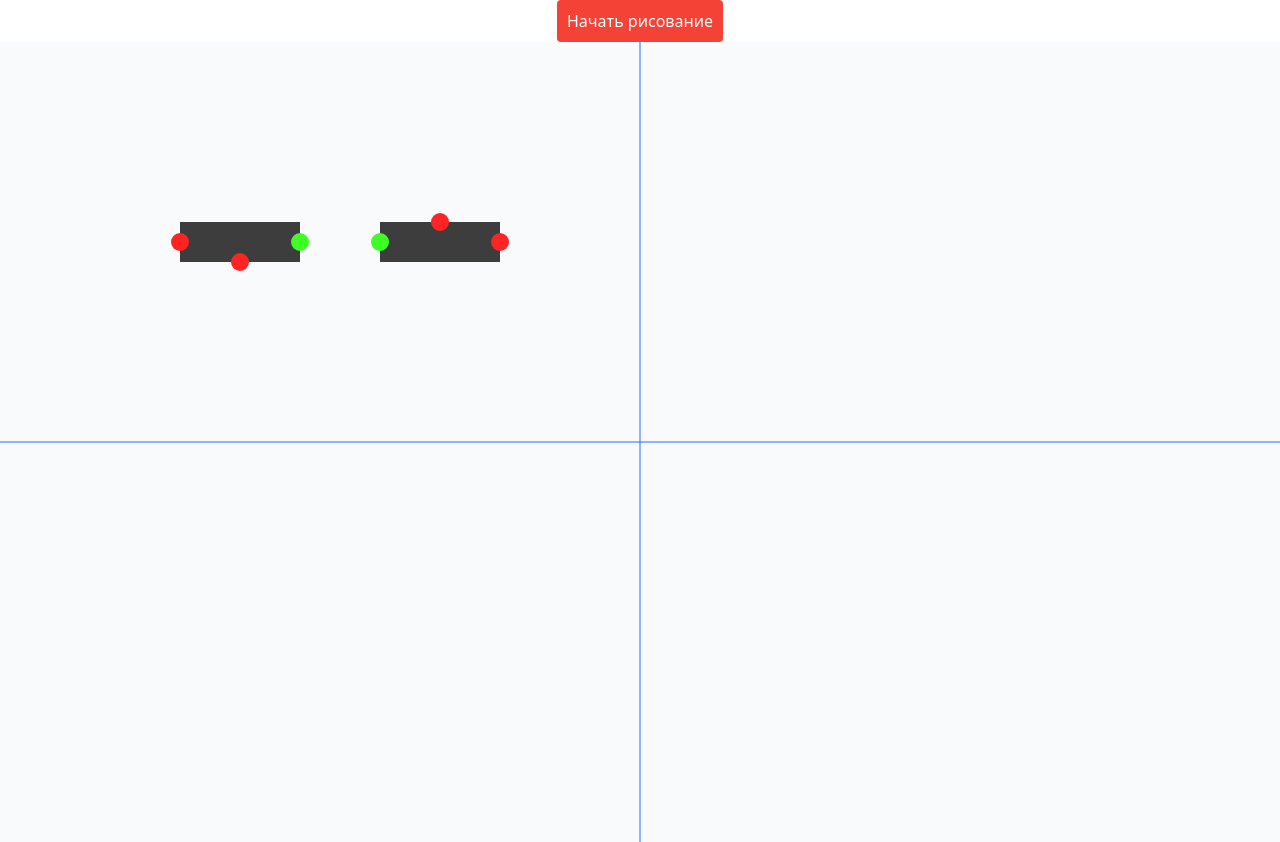
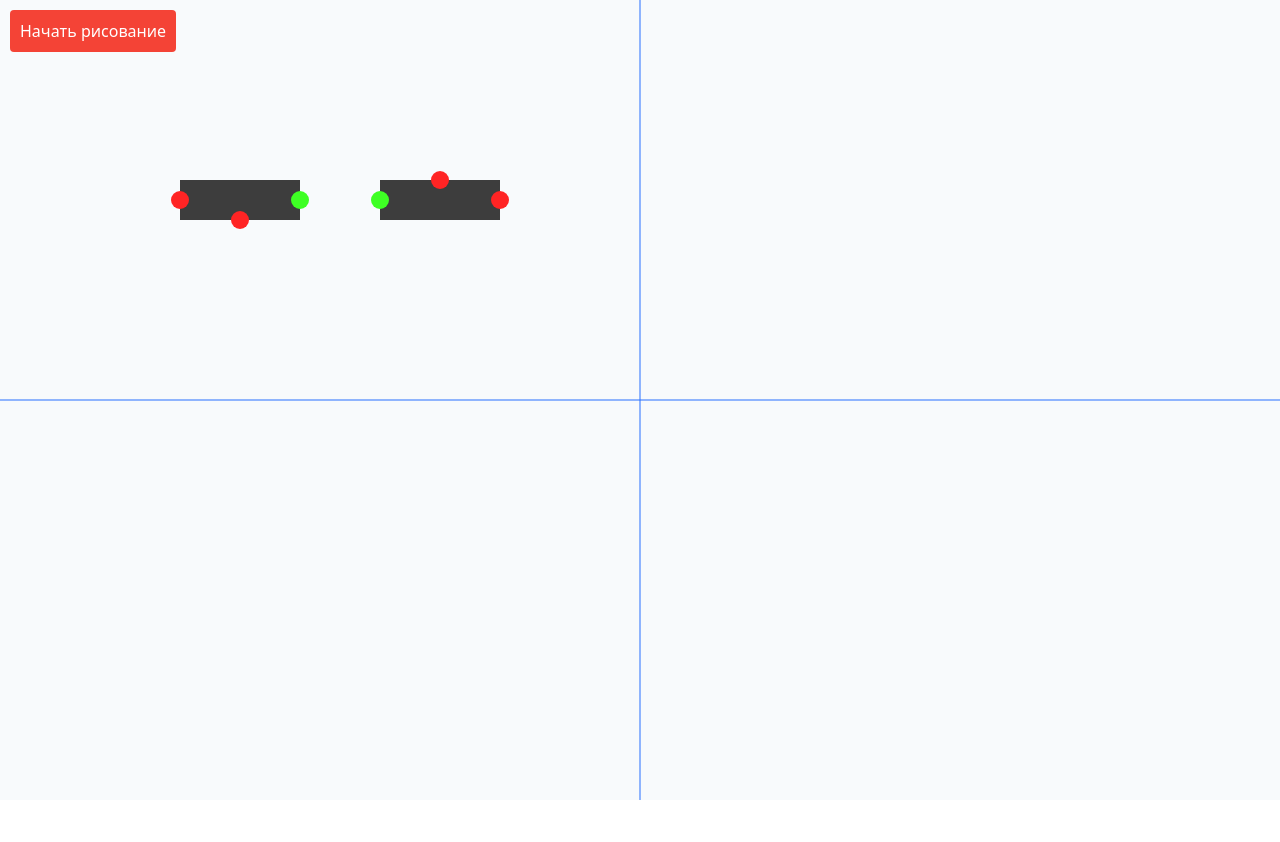
Before and after one commit to ArtemStanovov2000/I0, a React (Vite) app: page / in a window 1280 px wide. After the commit the page ends 800 px from the top, so only its background shows below. Built offline with nearby package versions, Linux system fonts and the light colour scheme.

Commit message:
Изменил стили кнопки

```diff
--- a/src/CanvasZoom.tsx
+++ b/src/CanvasZoom.tsx
@@ -164,10 +164,13 @@ const CanvasDrag: React.FC = () => {
   }, [draw]);
 
   return (
-    <div>
+    <div style={{position: 'relative'}}>
       <button
         onClick={() => setIsDrawingMode(!isDrawingMode)}
         style={{
+          position: 'absolute',
+          top: '10px',
+          left: '10px',
           background: isDrawingMode ? '#4CAF50' : '#f44336',
           color: 'white',
           padding: '10px',
```
